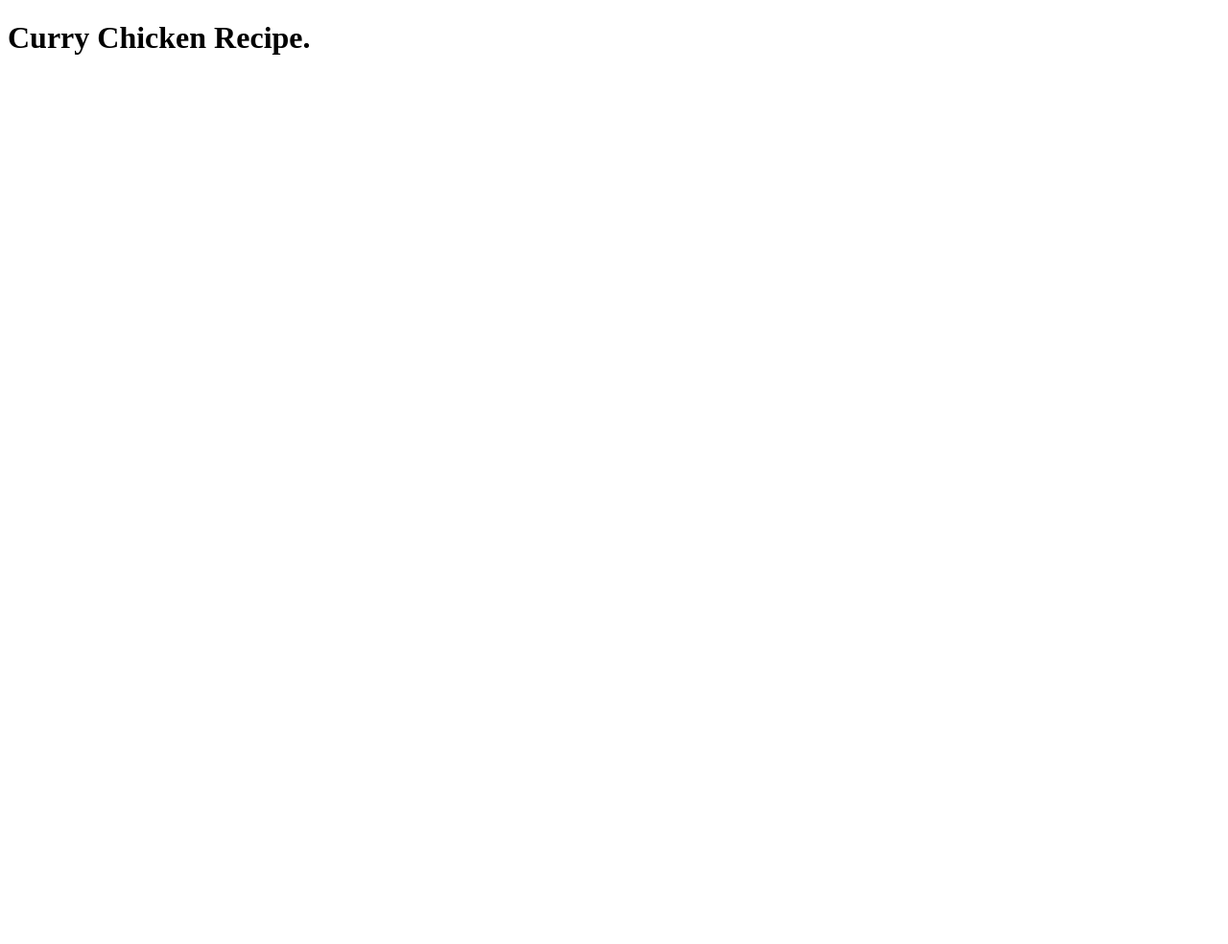
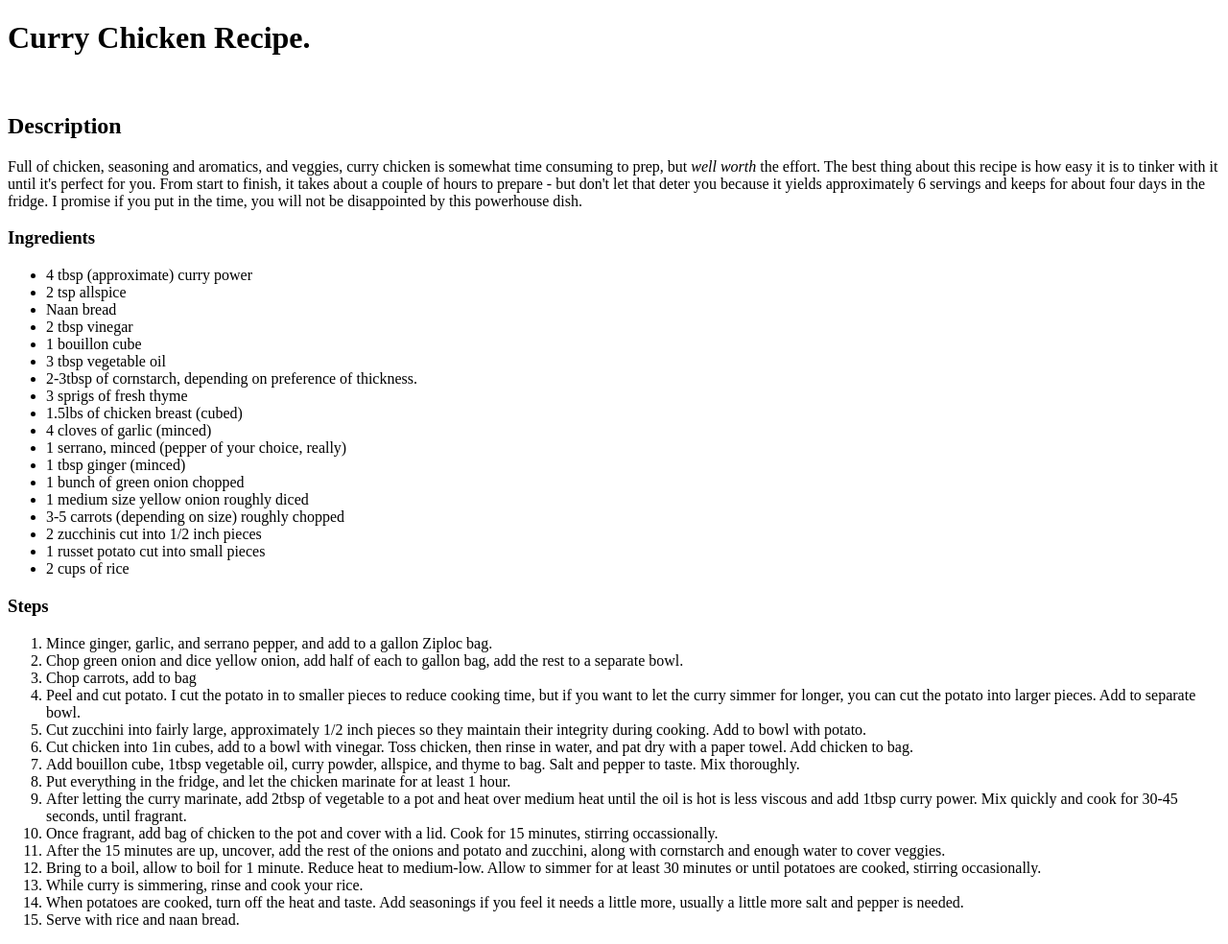
Before and after one commit to thejordan8r/odin-recipes, a plain HTML site: page recipes/curry.html in a window 1280 px wide. Shown: the whole page at 96% size. Before the commit the page ends 800 px from the top, so only its background shows below. Drawn offline with Linux system fonts and the light colour scheme.

Commit message:
curry.html

```diff
--- a/recipes/curry.html
+++ b/recipes/curry.html
@@ -8,8 +8,55 @@
 </head>
 
 <body>
-    <h1>Curry Chicken Recipe.</h1>
+    <h1>Curry Chicken Recipe.</h1> <!--add image of dish-->
 
+    <img src="" alt="">
+
+   <h2>Description</h2>
+        <p>
+        Full of chicken, seasoning and aromatics, and veggies, curry chicken is somewhat time consuming to prep, but <em>well worth</em> the effort. The best thing about this recipe is how easy it is to tinker with it until it's perfect for you. From start to finish, it takes about a couple of hours to prepare - but don't let that deter you because it yields approximately 6 servings and keeps for about four days in the fridge. I promise if you put in the time, you will not be disappointed by this powerhouse dish.
+    </p>
+
+    <h3>Ingredients</h3>
+        <ul>
+
+            <li>4 tbsp (approximate) curry power</li>
+            <li>2 tsp allspice</li>
+            <li>Naan bread</li>
+            <li>2 tbsp vinegar</li>
+            <li>1 bouillon cube</li>
+            <li>3 tbsp vegetable oil</li>
+            <li>2-3tbsp of cornstarch, depending on preference of thickness.</li>
+            <li>3 sprigs of fresh thyme</li>
+            <li>1.5lbs of chicken breast (cubed)</li>
+            <li>4 cloves of garlic (minced)</li>
+            <li>1 serrano, minced (pepper of your choice, really)</li>
+            <li>1 tbsp ginger (minced)</li>
+            <li>1 bunch of green onion chopped</li>
+            <li>1 medium size yellow onion roughly diced</li>
+            <li>3-5 carrots (depending on size) roughly chopped</li>
+            <li>2 zucchinis cut into 1/2 inch pieces </li>
+            <li>1 russet potato cut into small pieces</li>
+            <li>2 cups of rice</li>
+        </ul>
+    <h3>Steps</h3>
+        <ol>
+            <li>Mince ginger, garlic, and serrano pepper, and add to a gallon Ziploc bag.</li>
+            <li>Chop green onion and dice yellow onion, add half of each to gallon bag, add the rest to a separate bowl.</li>
+            <li>Chop carrots, add to bag</li>
+            <li>Peel and cut potato. I cut the potato in to smaller pieces to reduce cooking time, but if you want to let the curry simmer for longer, you can cut the potato into larger pieces. Add to separate bowl.</li>
+            <li>Cut zucchini into fairly large, approximately 1/2 inch pieces so they maintain their integrity during cooking. Add to bowl with potato.</li>
+            <li>Cut chicken into 1in cubes, add to a bowl with vinegar. Toss chicken, then rinse in water, and pat dry with a paper towel. Add chicken to bag.</li>
+            <li>Add bouillon cube, 1tbsp vegetable oil, curry powder, allspice, and thyme to bag. Salt and pepper to taste. Mix thoroughly.</li>
+            <li>Put everything in the fridge, and let the chicken marinate for at least 1 hour.</li>
+            <li>After letting the curry marinate, add 2tbsp of vegetable to a pot and heat over medium heat until the oil is hot is less viscous and add 1tbsp curry power. Mix quickly and cook for 30-45 seconds, until fragrant.</li>
+            <li>Once fragrant, add bag of chicken to the pot and cover with a lid. Cook for 15 minutes, stirring occassionally.</li>
+            <li>After the 15 minutes are up, uncover, add the rest of the onions and potato and zucchini, along with cornstarch and enough water to cover veggies. </li>
+            <li>Bring to a boil, allow to boil for 1 minute. Reduce heat to medium-low. Allow to simmer for at least 30 minutes or until potatoes are cooked, stirring occasionally.</li>
+            <li>While curry is simmering, rinse and cook your rice.</li>
+            <li>When potatoes are cooked, turn off the heat and taste. Add seasonings if you feel it needs a little more, usually a little more salt and pepper is needed.</li>
+            <li>Serve with rice and naan bread.</li>
+        </ol>
 
 
 </body>
```
